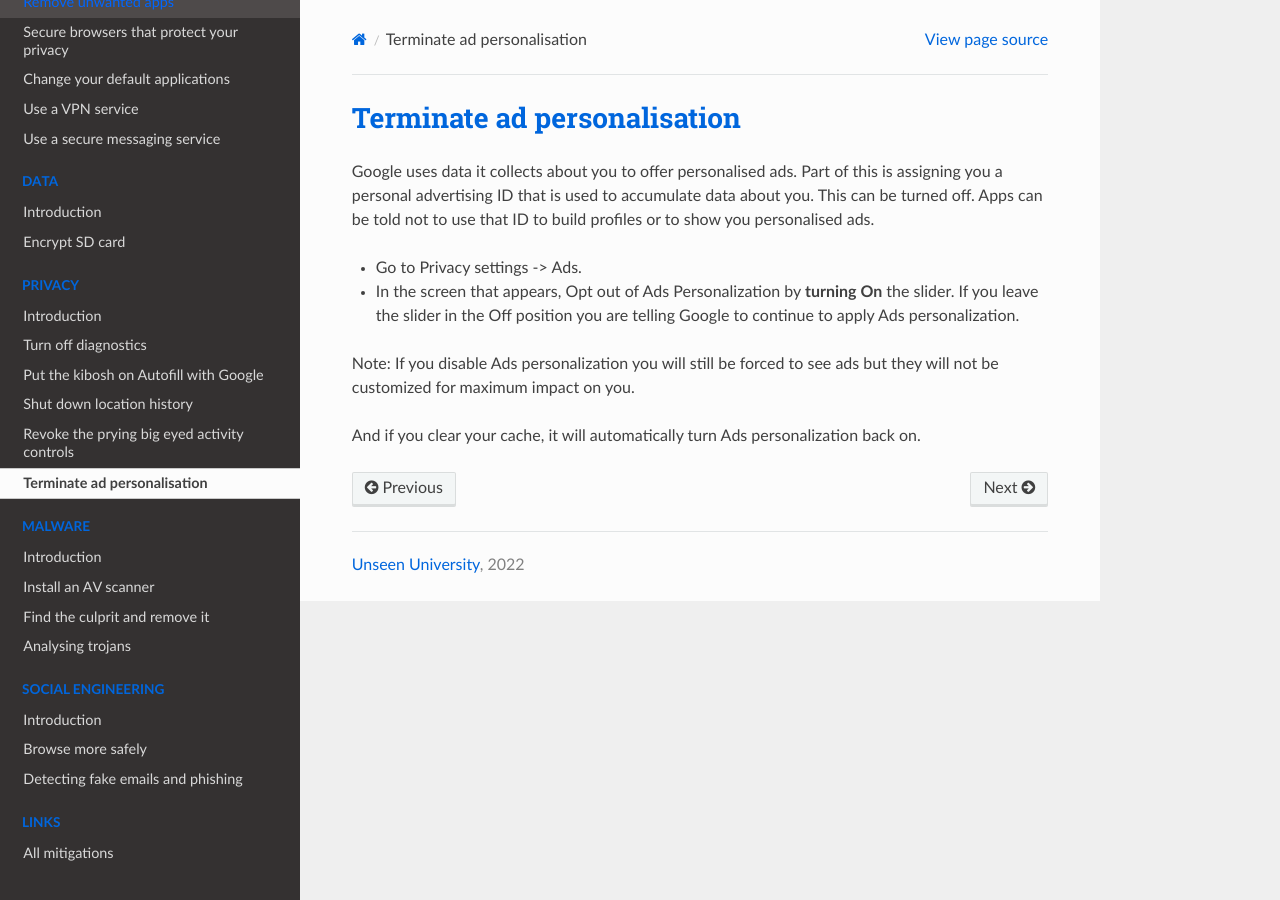
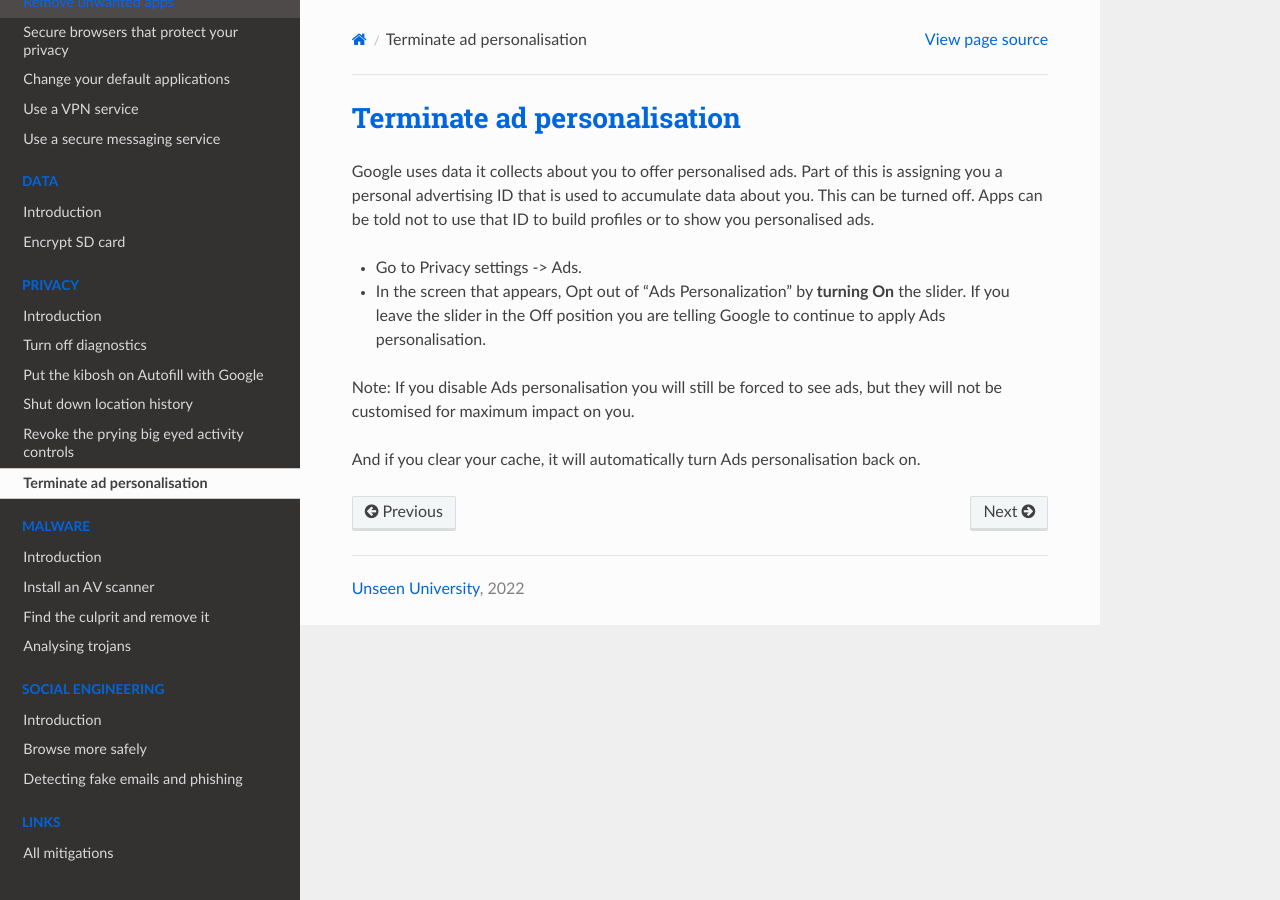
Before and after one commit to tymyrddin/android-mitigations, a Sphinx documentation site: the page built from source/docs/privacy/personalised-ads.md, in a window 1280 px wide. Built offline with Sphinx 7.4.7 and the Read the Docs theme 2.0.0, drawn with Linux system fonts in a browser that asks for light colours.

Commit message:
Version 0.1

```diff
--- a/source/docs/privacy/personalised-ads.md
+++ b/source/docs/privacy/personalised-ads.md
@@ -5,9 +5,9 @@ advertising ID that is used to accumulate data about you. This can be turned off
 ID to build profiles or to show you personalised ads.
 
 * Go to Privacy settings -> Ads.
-* In the screen that appears, Opt out of Ads Personalization by **turning On** the slider. If you leave the slider in the Off position you are telling Google to continue to apply Ads personalization.
+* In the screen that appears, Opt out of "Ads Personalization" by **turning On** the slider. If you leave the slider in the Off position you are telling Google to continue to apply Ads personalisation.
 
-Note: If you disable Ads personalization you will still be forced to see ads but they will not be customized for
+Note: If you disable Ads personalisation you will still be forced to see ads, but they will not be customised for
 maximum impact on you.
 
-And if you clear your cache, it will automatically turn Ads personalization back on.
+And if you clear your cache, it will automatically turn Ads personalisation back on.
```
